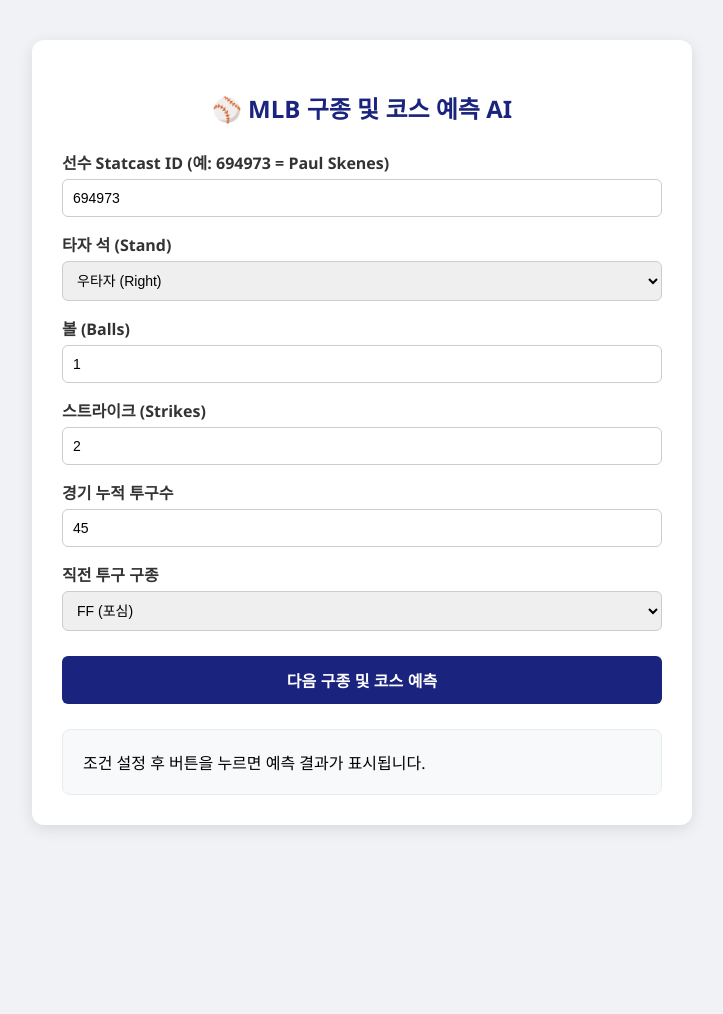
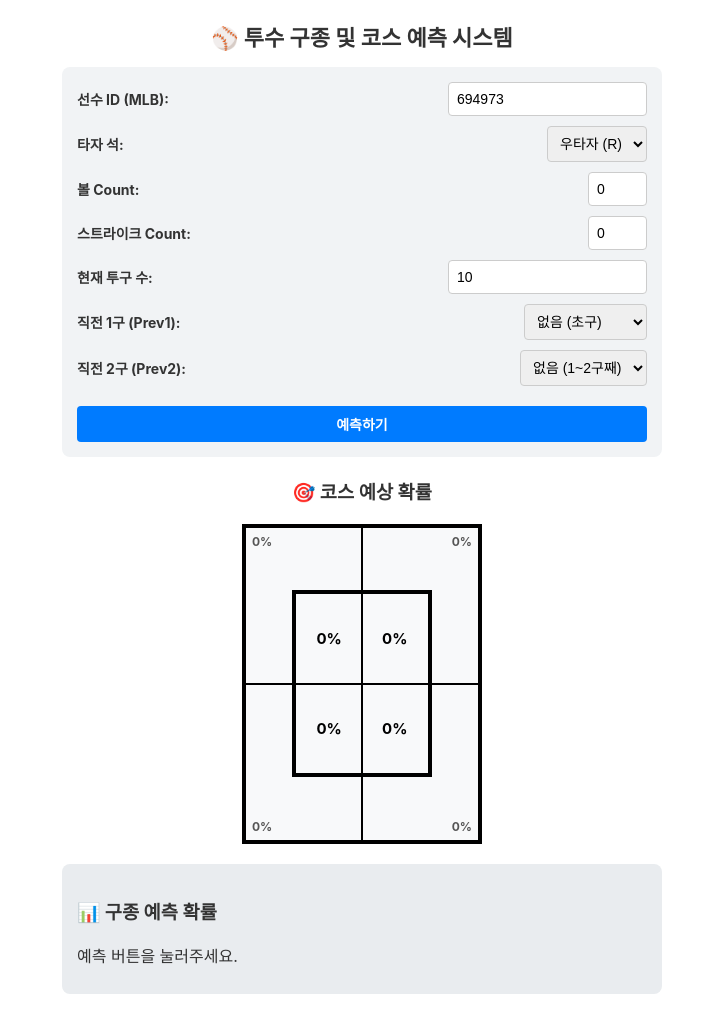
Before and after one commit to jise0oo3027-eng/baseball-app, a Flask app: page / in a window 1280 px wide. Shown: the whole page, without its empty margins (278-1001 px from the left). Before the commit the page ends 829 px from the top, so only its background shows below. Run offline with Flask 3, Linux system fonts and the light colour scheme.

Commit message:
Update index.html

```diff
--- a/templates/index.html
+++ b/templates/index.html
@@ -2,147 +2,211 @@
 <html lang="ko">
 <head>
   <meta charset="UTF-8">
-    <title>MLB AI 투수 구종 및 코스 예측 시스템</title>
+  <meta name="viewport" content="width=device-width, initial-scale=1.0">
+  <title>투수 구종 및 코스 예측</title>
   <style>
-        body { font-family: 'Segoe UI', Tahoma, Geneva, Verdana, sans-serif; background-color: #f0f2f5; margin: 0; padding: 40px; }
-        .container { max-width: 600px; background: white; padding: 30px; border-radius: 12px; box-shadow: 0 4px 15px rgba(0,0,0,0.1); margin: 0 auto; }
-        h2 { text-align: center; color: #1a237e; margin-bottom: 25px; }
-        .form-group { margin-bottom: 15px; }
-        label { font-weight: bold; display: block; margin-bottom: 5px; color: #333; }
-        input, select { width: 100%; padding: 10px; border: 1px solid #ccc; border-radius: 6px; box-sizing: border-box; font-size: 14px; }
-        button { width: 100%; padding: 12px; background-color: #1a237e; color: white; border: none; border-radius: 6px; font-size: 16px; font-weight: bold; cursor: pointer; margin-top: 10px; }
-        button:hover { background-color: #283593; }
-        .result-box { margin-top: 25px; padding: 20px; border-radius: 8px; background-color: #f8f9fa; border: 1px solid #e9ecef; }
+    body {
+      font-family: 'Pretendard', -apple-system, BlinkMacSystemFont, system-ui, Roboto, sans-serif;
+      max-width: 600px;
+      margin: 20px auto;
+      padding: 0 15px;
+      color: #333;
+    }
 
-        /* 모델 신뢰도 배지 스타일 */
-        .accuracy-card {
-            background: linear-gradient(135deg, #e8eaf6 0%, #c5cae9 100%);
-            border: 1px solid #3f51b5;
-            border-radius: 10px;
+    h1 { text-align: center; font-size: 22px; }
+
+    .form-group {
+      display: flex;
+      flex-direction: column;
+      gap: 10px;
+      background: #f1f3f5;
       padding: 15px;
+      border-radius: 8px;
       margin-bottom: 20px;
-            text-align: center;
     }
-        .accuracy-title { font-size: 13px; color: #303f9f; font-weight: bold; }
-        .accuracy-value { font-size: 26px; font-weight: 800; color: #1a237e; margin: 4px 0; }
-        .accuracy-sub { font-size: 12px; color: #5c6bc0; }
 
-        .bar-container { margin-bottom: 10px; }
-        .bar-label { display: flex; justify-content: space-between; font-weight: bold; margin-bottom: 3px; }
-        .bar-outer { background: #e0e0e0; border-radius: 4px; height: 18px; overflow: hidden; }
-        .bar-inner { background: #3f51b5; height: 100%; width: 0%; transition: width 0.4s ease; }
-        #loading { display: none; text-align: center; font-weight: bold; color: #d32f2f; margin-top: 15px; }
+    .form-row {
+      display: flex;
+      justify-content: space-between;
+      align-items: center;
+    }
 
-        /* 8분할 존 시각화 스타일 */
-        .zone-title { text-align: center; margin-top: 25px; font-weight: bold; color: #1a237e; }
+    label { font-weight: bold; font-size: 14px; }
+    input, select, button { padding: 8px; font-size: 14px; border-radius: 4px; border: 1px solid #ccc; }
+    button { background-color: #007bff; color: white; border: none; cursor: pointer; font-weight: bold; margin-top: 10px; }
+    button:hover { background-color: #0056b3; }
+
+    /* ---------------- 🎯 8분할 스트라이크 존 스타일 ---------------- */
+    .zone-wrapper {
+      position: relative;
+      width: 240px;
+      height: 320px;
+      border: 4px solid black;
+      margin: 20px auto;
+      background-color: #f8f9fa;
+      box-sizing: border-box;
+    }
+
+    /* 중앙 십자선 (전체 관통) */
+    .zone-wrapper::before {
+      content: '';
+      position: absolute;
+      top: 0; bottom: 0; left: 50%;
+      border-left: 2px solid black;
+      transform: translateX(-50%);
+      z-index: 1;
+    }
+    .zone-wrapper::after {
+      content: '';
+      position: absolute;
+      top: 50%; left: 0; right: 0;
+      border-top: 2px solid black;
+      transform: translateY(-50%);
+      z-index: 1;
+    }
+
+    /* 바깥쪽 Chase 존 */
     .chase-zone {
-            display: grid;
-            grid-template-columns: 1fr 1fr;
-            grid-template-rows: 1fr 1.5fr 1fr;
-            width: 260px;
-            height: 300px;
-            border: 2px dashed #888;
-            padding: 10px;
-            gap: 5px;
-            background-color: #ffffff;
-            margin: 15px auto 0 auto;
-            border-radius: 8px;
+      position: absolute;
+      width: 50%; height: 50%;
+      display: flex;
+      font-size: 12px;
+      font-weight: bold;
+      color: #555;
+      box-sizing: border-box;
+      padding: 6px;
+      z-index: 2;
+    }
+    #CHASE_UL { top: 0; left: 0; align-items: flex-start; justify-content: flex-start; }
+    #CHASE_UR { top: 0; right: 0; align-items: flex-start; justify-content: flex-end; }
+    #CHASE_LL { bottom: 0; left: 0; align-items: flex-end; justify-content: flex-start; }
+    #CHASE_LR { bottom: 0; right: 0; align-items: flex-end; justify-content: flex-end; }
+
+    /* 안쪽 Strike 존 */
+    .strike-box {
+      position: absolute;
+      top: 20%; left: 20%;
+      width: 60%; height: 60%;
+      border: 4px solid black;
+      z-index: 3;
+      box-sizing: border-box;
     }
     .strike-zone {
-            grid-column: span 2;
-            display: grid;
-            grid-template-columns: 1fr 1fr;
-            grid-template-rows: 1fr 1fr;
-            border: 3px solid #222;
-            gap: 3px;
-            background-color: #eef2f7;
-            padding: 3px;
-        }
-        .zone-box {
+      position: absolute;
+      width: 50%; height: 50%;
       display: flex;
       align-items: center;
       justify-content: center;
-            font-size: 11px;
       font-weight: bold;
-            border: 1px solid #ccc;
-            border-radius: 4px;
-            transition: background-color 0.4s, color 0.4s;
-            text-align: center;
-            line-height: 1.2;
-            white-space: pre-line;
+      font-size: 15px;
+      color: #000;
+      box-sizing: border-box;
     }
+    #SZ_UL { top: 0; left: 0; }
+    #SZ_UR { top: 0; right: 0; }
+    #SZ_LL { bottom: 0; left: 0; }
+    #SZ_LR { bottom: 0; right: 0; }
+
+    /* 결과 출력 영역 */
+    .results { background: #e9ecef; padding: 15px; border-radius: 8px; margin-top: 20px; }
+    .pitch-item { display: flex; justify-content: space-between; margin-bottom: 5px; }
   </style>
 </head>
 <body>
 
-<div class="container">
-    <h2>⚾ MLB 구종 및 코스 예측 AI</h2>
+  <h1>⚾ 투수 구종 및 코스 예측 시스템</h1>
 
+  <!-- 입력 폼 -->
   <div class="form-group">
-        <label for="pitcher_id">선수 Statcast ID (예: 694973 = Paul Skenes)</label>
-        <input type="number" id="pitcher_id" value="694973">
+    <div class="form-row">
+      <label for="pitcher_id">선수 ID (MLB):</label>
+      <input type="text" id="pitcher_id" value="694973" placeholder="예: 694973 (Paul Skenes)">
+    </div>
+    <div class="form-row">
+      <label for="stand">타자 석:</label>
+      <select id="stand">
+        <option value="R">우타자 (R)</option>
+        <option value="L">좌타자 (L)</option>
+      </select>
+    </div>
+    <div class="form-row">
+      <label for="balls">볼 Count:</label>
+
+      <input type="number" id="balls" value="0" min="0" max="3">
+    </div>
+    <div class="form-row">
+      <label for="strikes">스트라이크 Count:</label>
+      <input type="number" id="strikes" value="0" min="0" max="2">
+    </div>
+    <div class="form-row">
+      <label for="cum_pitch_count">현재 투구 수:</label>
+      <input type="number" id="cum_pitch_count" value="10" min="1">
+    </div>
+    <div class="form-row">
+      <label for="prev1_pitch">직전 1구 (Prev1):</label>
+      <select id="prev1_pitch">
+        <option value="FIRST_PITCH">없음 (초구)</option>
+        <option value="FF">포심 (FF)</option>
+        <option value="SL">슬라이더 (SL)</option>
+        <option value="CH">체인지업 (CH)</option>
+        <option value="CU">커브 (CU)</option>
+        <option value="SI">싱커 (SI)</option>
+        <option value="ST">스위퍼 (ST)</option>
+        <option value="FS">스플리터 (FS)</option>
+      </select>
+    </div>
+    <div class="form-row">
+      <label for="prev2_pitch">직전 2구 (Prev2):</label>
+      <select id="prev2_pitch">
+        <option value="FIRST_PITCH">없음 (1~2구째)</option>
+        <option value="FF">포심 (FF)</option>
+        <option value="SL">슬라이더 (SL)</option>
+        <option value="CH">체인지업 (CH)</option>
+        <option value="CU">커브 (CU)</option>
+        <option value="SI">싱커 (SI)</option>
+        <option value="ST">스위퍼 (ST)</option>
+        <option value="FS">스플리터 (FS)</option>
+      </select>
+    </div>
+    <button onclick="getPrediction()">예측하기</button>
   </div>
 
-    <div class="form-group">
-        <label for="stand">타자 석 (Stand)</label>
-        <select id="stand">
-            <option value="R">우타자 (Right)</option>
-            <option value="L">좌타자 (Left)</option>
-        </select>
-    </div>
+  <!-- 스트라이크존 영역 -->
+  <h3 style="text-align: center;">🎯 코스 예상 확률</h3>
+  <div class="zone-wrapper">
+    <!-- Chase Zones (4개) -->
+    <div id="CHASE_UL" class="chase-zone">0%</div>
+    <div id="CHASE_UR" class="chase-zone">0%</div>
+    <div id="CHASE_LL" class="chase-zone">0%</div>
+    <div id="CHASE_LR" class="chase-zone">0%</div>
 
-    <div class="form-group">
-        <label for="balls">볼 (Balls)</label>
-        <input type="number" id="balls" min="0" max="3" value="1">
-    </div>
-
-    <div class="form-group">
-        <label for="strikes">스트라이크 (Strikes)</label>
-        <input type="number" id="strikes" min="0" max="2" value="2">
-    </div>
-
-    <div class="form-group">
-        <label for="cum_pitch_count">경기 누적 투구수</label>
-        <input type="number" id="cum_pitch_count" value="45">
-    </div>
-
-    <div class="form-group">
-        <label for="prev1_pitch">직전 투구 구종</label>
-        <select id="prev1_pitch">
-            <option value="FF">FF (포심)</option>
-            <option value="FS">FS (스플리터)</option>
-            <option value="ST">ST (스위퍼)</option>
-            <option value="CH">CH (체인지업)</option>
-            <option value="CU">CU (커브)</option>
-            <option value="SI">SI (싱커)</option>
-            <option value="SL">SL (슬라이더)</option>
-        </select>
-    </div>
-
-    <button onclick="getPrediction()">다음 구종 및 코스 예측</button>
-
-    <div id="loading">선수 데이터 수집 및 AI 모델 학습 진행 중... (최초 1회 약 10초 소요)</div>
-
-    <div class="result-box" id="result">
-        조건 설정 후 버튼을 누르면 예측 결과가 표시됩니다.
+    <!-- Strike Zones (4개) -->
+    <div class="strike-box">
+      <div id="SZ_UL" class="strike-zone">0%</div>
+      <div id="SZ_UR" class="strike-zone">0%</div>
+      <div id="SZ_LL" class="strike-zone">0%</div>
+      <div id="SZ_LR" class="strike-zone">0%</div>
     </div>
   </div>
 
+  <!-- 구종 예측 결과 영역 -->
+  <div class="results">
+    <h3>📊 구종 예측 확률</h3>
+    <div id="pitch-predictions">예측 버튼을 눌러주세요.</div>
+    <p style="margin-top: 10px; font-size: 12px; color: #666;" id="accuracy-info"></p>
+  </div>
+
+  <!-- JavaScript 연동 -->
   <script>
     async function getPrediction() {
-    const loadingEl = document.getElementById('loading');
-    const resultEl = document.getElementById('result');
-
-    loadingEl.style.display = 'block';
-    resultEl.innerHTML = '';
-
       const payload = {
         pitcher_id: document.getElementById('pitcher_id').value,
         stand: document.getElementById('stand').value,
-        balls: document.getElementById('balls').value,
-        strikes: document.getElementById('strikes').value,
-        cum_pitch_count: document.getElementById('cum_pitch_count').value,
-        prev1_pitch: document.getElementById('prev1_pitch').value
+        balls: parseInt(document.getElementById('balls').value),
+        strikes: parseInt(document.getElementById('strikes').value),
+        cum_pitch_count: parseInt(document.getElementById('cum_pitch_count').value),
+        prev1_pitch: document.getElementById('prev1_pitch').value,
+        prev2_pitch: document.getElementById('prev2_pitch').value
       };
 
       try {
@@ -152,82 +216,48 @@ async function getPrediction() {
           body: JSON.stringify(payload)
         });
 
-        const data = await response.json();
-        loadingEl.style.display = 'none';
+        const result = await response.json();
 
-        if (data.status === 'success') {
-            // 1. 모델 신뢰도(정확도) 카드 HTML
-            let html = `
-                <div class="accuracy-card">
-                    <div class="accuracy-title">🎯 AI 모델 테스트 신뢰도 (Accuracy)</div>
-                    <div class="accuracy-value">${data.accuracy}%</div>
-                    <div class="accuracy-sub">랜덤 예측 기준(${data.baseline_acc}%) 대비 뛰어난 패턴 포착 성능</div>
-                </div>
-                <h3>[AI 예상 구종 확률]</h3>
-            `;
+        if (result.status === 'success') {
+          // 1. 코스 확률 렌더링 & 히트맵 배경색
+          const zones = result.zones;
+          const maxProb = Math.max(...Object.values(zones));
 
-            // 2. 구종 확률 바 차트
-            data.predictions.forEach(item => {
-                html += `
-                    <div class="bar-container">
-                        <div class="bar-label">
-                            <span>${item.pitch}</span>
-                            <span>${item.prob}%</span>
-                        </div>
-                        <div class="bar-outer">
-                            <div class="bar-inner" style="width: ${item.prob}%;"></div>
-                        </div>
-                    </div>
-                `;
-            });
-
-            // 3. 8분할 코스(스트존/체이스존) HTML
-            html += `
-                <div class="zone-title">🎯 예상 투구 코스 (포수시점)</div>
-                <div class="chase-zone">
-                    <div id="zone-CHASE_UL" class="zone-box">CHASE\nUL</div>
-                    <div id="zone-CHASE_UR" class="zone-box">CHASE\nUR</div>
-
-                    <div class="strike-zone">
-                        <div id="zone-SZ_UL" class="zone-box">SZ UL</div>
-                        <div id="zone-SZ_UR" class="zone-box">SZ UR</div>
-                        <div id="zone-SZ_LL" class="zone-box">SZ LL</div>
-                        <div id="zone-SZ_LR" class="zone-box">SZ LR</div>
-                    </div>
-
-                    <div id="zone-CHASE_LL" class="zone-box">CHASE\nLL</div>
-                    <div id="zone-CHASE_LR" class="zone-box">CHASE\nLR</div>
-                </div>
-            `;
-
-            resultEl.innerHTML = html;
-
-            // 4. 존별 확률 히트맵 색상 적용
-            if (data.zones) {
-                updateZoneHeatmap(data.zones);
+          for (const [zoneId, prob] of Object.entries(zones)) {
+            const el = document.getElementById(zoneId);
+            if (el) {
+              el.innerText = `${prob}%`;
+              if (prob > 0 && maxProb > 0) {
+                const alpha = (prob / maxProb) * 0.75;
+                el.style.backgroundColor = `rgba(255, 77, 77, ${alpha})`;
+              } else {
+                el.style.backgroundColor = 'transparent';
               }
-        } else {
-            resultEl.innerHTML = '예측 중 오류가 발생했습니다: ' + (data.message || '');
-        }
-    } catch (err) {
-        loadingEl.style.display = 'none';
-        resultEl.innerHTML = '서버 연결 실패 (메모리 초과 또는 네트워크 오류)';
             }
           }
 
-function updateZoneHeatmap(zones) {
-    Object.keys(zones).forEach(zoneKey => {
-        const prob = zones[zoneKey];
-        const el = document.getElementById(`zone-${zoneKey}`);
-        if (el) {
-            el.innerText = `${zoneKey.replace('_', '\n')}\n(${prob}%)`;
-            const alpha = Math.min(prob / 35, 1.0);
-            el.style.backgroundColor = `rgba(255, 59, 48, ${alpha})`;
-            el.style.color = alpha > 0.4 ? '#ffffff' : '#000000';
+          // 2. 구종 목록 렌더링
+          const predictionsDiv = document.getElementById('pitch-predictions');
+          predictionsDiv.innerHTML = '';
+          result.predictions.forEach(p => {
+            const item = document.createElement('div');
+            item.className = 'pitch-item';
+            item.innerHTML = `<span><strong>${p.pitch}</strong></span> <span>${p.prob}%</span>`;
+            predictionsDiv.appendChild(item);
+          });
+
+          // 3. 정확도 정보 출력
+          document.getElementById('accuracy-info').innerText =
+            `모델 교차 검증 정확도: ${result.accuracy}% (기존 베이스라인: ${result.baseline_acc}%)`;
+
+        } else {
+          alert('오류: ' + result.message);
         }
-    });
+      } catch (error) {
+        console.error('API 통신 에러:', error);
+        alert('예측 서버와 통신 중 에러가 발생했습니다.');
+      }
     }
   </script>
-
 </body>
 </html>
```
Lines whose indentation alone changed are shown as unchanged.
